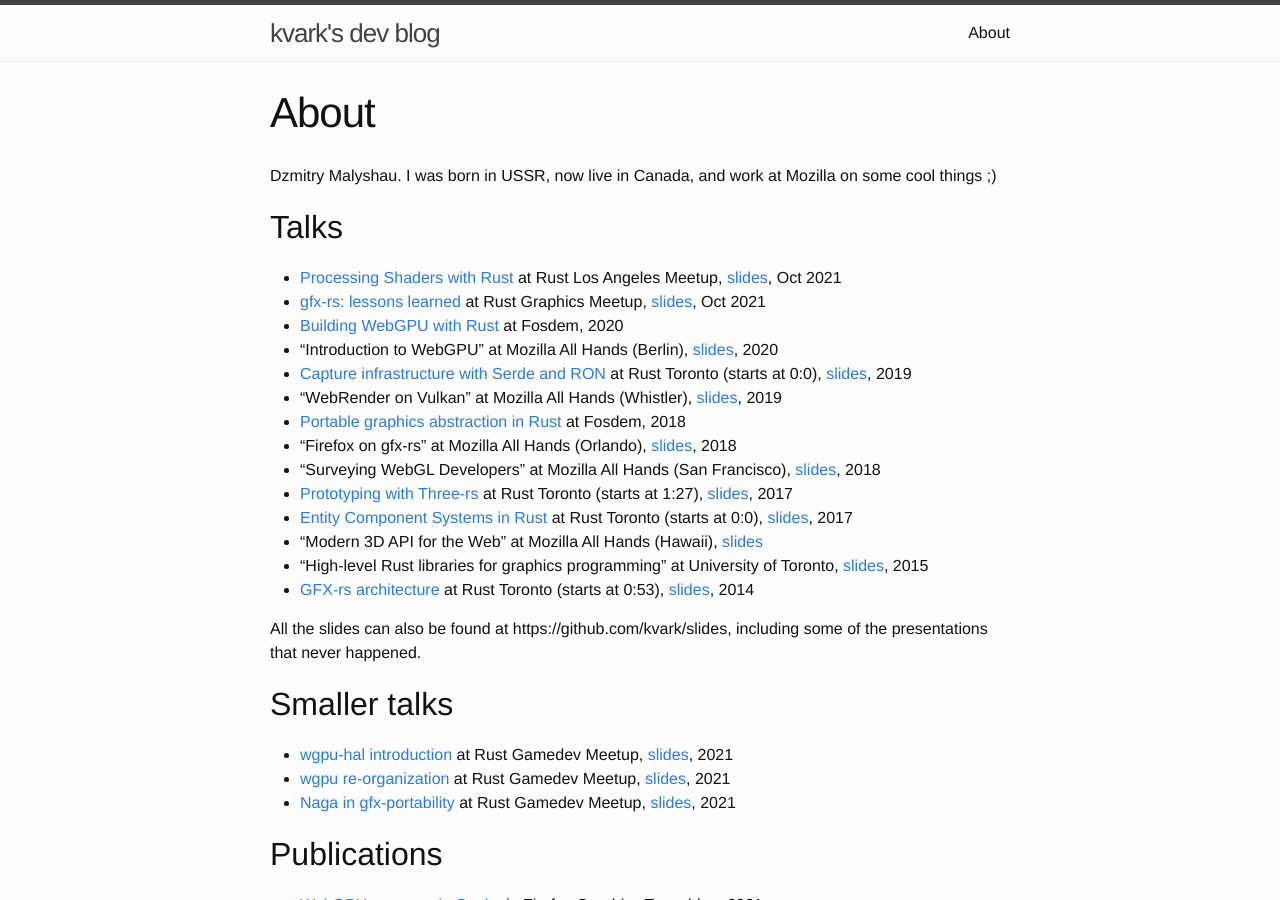
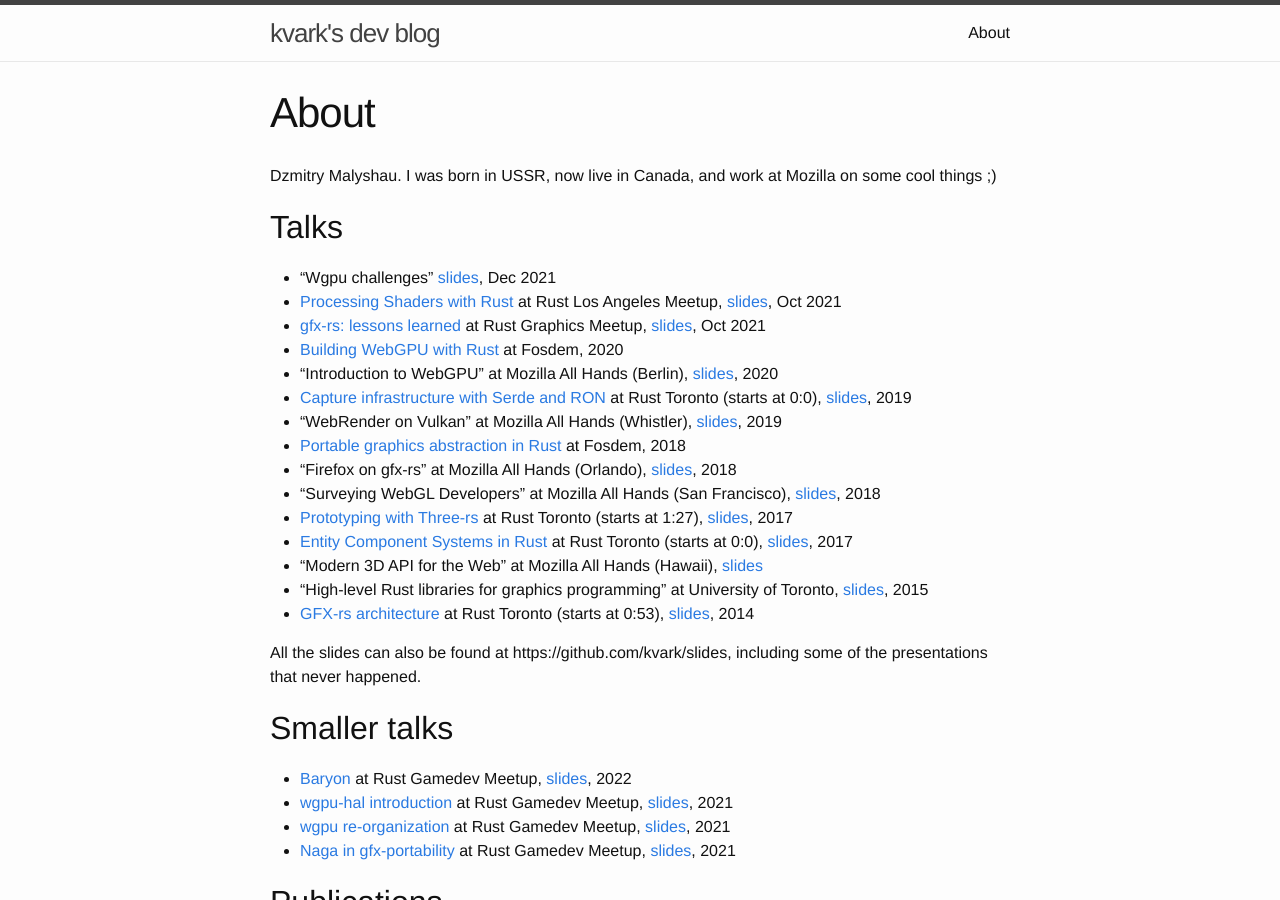
Before and after one commit to kvark/kvark.github.io, a Jekyll site: the page built from about.md, in a window 1280 px wide and 900 px high. Built offline with Jekyll 4.4.1, drawn with Linux system fonts in a browser that asks for light colours.

Commit message:
Add Baryon talk

```diff
--- a/about.md
+++ b/about.md
@@ -9,6 +9,7 @@ I was born in USSR, now live in Canada, and work at Mozilla on some cool things
 
 ## Talks
 
+- "Wgpu challenges" [slides](https://github.com/kvark/slides/blob/b3cbeaa4704dd6090cf633e5b559390e744f6c1c/md/WgpuChallenges.md), Dec 2021
 - [Processing Shaders with Rust](https://vimeo.com/632377558) at Rust Los Angeles Meetup, [slides](https://github.com/kvark/slides/blob/73d1b22adf06bb463a1fbe5a4d7bc4edb906bb76/md/ProcessingShaders.md), Oct 2021
 - [gfx-rs: lessons learned](https://vimeo.com/621152607) at Rust Graphics Meetup, [slides](https://github.com/kvark/slides/blob/4a0c110e0efb3a982eaa3de0f1e4ba04d0be56d8/md/GfxLessonsLearned.md), Oct 2021
 - [Building WebGPU with Rust](https://fosdem.org/2020/schedule/event/rust_webgpu/) at Fosdem, 2020
@@ -28,6 +29,7 @@ All the slides can also be found at https://github.com/kvark/slides, including s
 
 ## Smaller talks
 
+- [Baryon](https://youtu.be/adt63Gqt6yA?t=1907) at Rust Gamedev Meetup, [slides](https://hackmd.io/@kvark/baryon/), 2022
 - [wgpu-hal introduction](https://www.youtube.com/watch?v=0cefGQyZXH4&t=2508s) at Rust Gamedev Meetup, [slides](https://github.com/kvark/slides/blob/4a0c110e0efb3a982eaa3de0f1e4ba04d0be56d8/md/WgpuHalOverview.md), 2021
 - [wgpu re-organization](https://www.youtube.com/watch?v=Wuwxh958P6I&t=3309s) at Rust Gamedev Meetup, [slides](https://github.com/kvark/slides/blob/799fc6cdfe3d040d06b6cb271518d217db42e09b/md/WgpuReorganization.md), 2021
 - [Naga in gfx-portability](https://youtu.be/6drrul3p_hU?t=2069) at Rust Gamedev Meetup, [slides](https://github.com/kvark/slides/raw/799fc6cdfe3d040d06b6cb271518d217db42e09b/Rust/NagaInGfxPortability_RustGamedevMeetup.pdf), 2021
```
